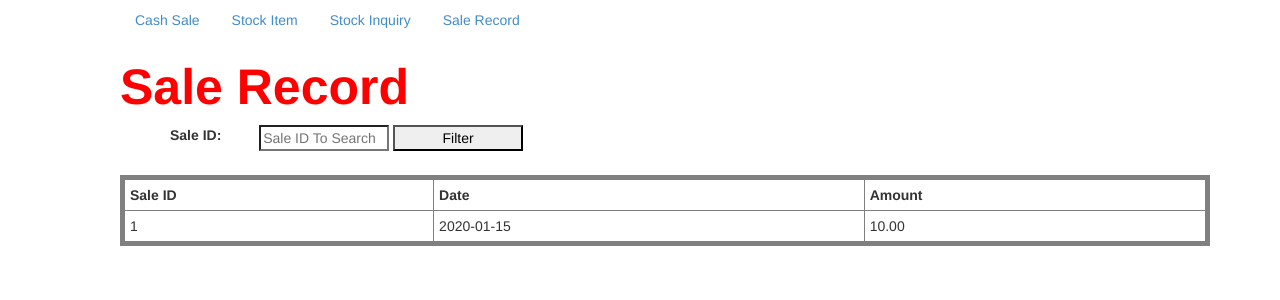
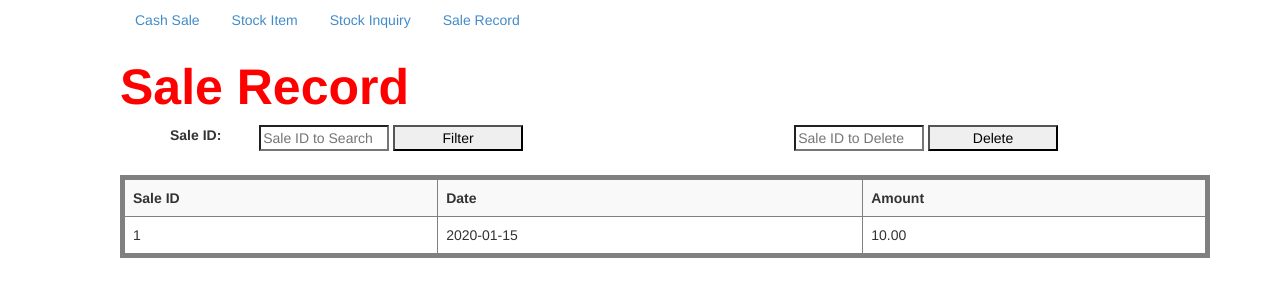
Before and after one commit to victorchinyt/PHP-SRS, a PHP site: page /PHP-SRS/record.php in a window 1280 px wide. Shown: the top 300 px of the page. Run offline with PHP 8.4, Linux system fonts and the light colour scheme; tables that the repository leaves empty hold one stand-in row (values such as "Sample post").

Commit message:
delete by sales id in record.php and minor changes
delete added to record.php with a textbox to input sale id. minor changes in index.php

```diff
--- a/PHP-SRS/index.php
+++ b/PHP-SRS/index.php
@@ -44,7 +44,6 @@
                 echo "<p>Unable to create table. Error Code ". mysql_errno().":".mysql_error()."</p>";
             }
         }else echo "<p>Sorry, table '$tableName2' already exist!<p>";
-
 ?>
 
 <!DOCTYPE html>
@@ -272,9 +271,9 @@
 
         $sqlResult = @mysql_query($sql_update, $dbConnection);
         if ($sqlResult === TRUE) {
-            echo "Stock update successfully";
+            echo "<br/>Stock update successfully";
         } else {
-            echo "<p>Unable to update data. Error Code ". mysql_errno($sql_update).":". mysql_error($sql_update)."</p>";
+            echo "<p>Unable to update data.</p>";
         }
     }
 ?>
--- a/PHP-SRS/record.php
+++ b/PHP-SRS/record.php
@@ -6,9 +6,26 @@ if(isset($_POST['search']))
     // using concat mysql function
     $query = "SELECT * FROM `sales_record` WHERE CONCAT(`sale_id`, `sale_date`, `amount`) LIKE '%".$saleToSearch."%'";
     $search_result = filterTable($query);
-
 }
  else {
+    $query = "SELECT * FROM `sales_record`";
+    $search_result = filterTable($query);
+}
+
+if(isset($_POST['delete']))
+{
+    // sql to delete a record
+    $del = $_POST['toDelete'];
+
+    $sql_del = "DELETE FROM sales_record WHERE sale_id=$del";
+
+    $connect = mysqli_connect("localhost", "root", "", "srs_db");
+    $sqlResult = mysqli_query($connect, $sql_del);
+    if ($sqlResult === TRUE) {
+        echo "Record deleted successfully";
+    } else {
+        echo "<p>Error deleting record.</p>";
+    }
     $query = "SELECT * FROM `sales_record`";
     $search_result = filterTable($query);
 }
@@ -22,6 +39,7 @@ function filterTable($query)
 }
 
 ?>
+
 <!DOCTYPE html>
 <html lang="en" data-ng-app="myApp">
 <head>
@@ -39,7 +57,7 @@ function filterTable($query)
     <link href="css/style.css" rel="stylesheet" />
 </head>
 <body data-ng-controller = "postCtrl">
-    <div class="container">
+    <div class="container" >
 
         <?php
 			include("header.php");
@@ -52,13 +70,17 @@ function filterTable($query)
                         <div class="col-sm-1">
                             <p><strong>Sale ID: </strong></p>
                         </div>
-                        <div class="col-sm-11">
-                            <input type="text" name="saleToSearch" placeholder="Sale ID To Search" />
+                        <div class="col-sm-6">
+                            <input type="text" name="saleToSearch" placeholder="Sale ID to Search" />
                             <input type="submit" name="search" value="Filter" />
+                        </div>
+                        <div class="col-sm-5" >
+                            <input type="text" name="toDelete" placeholder="Sale ID to Delete" />
+                            <input type="submit" name="delete" value="Delete" />
                         </div>
                     </div><br/>
 
-                    <table border="5" cellpadding="5" cellspacing="0" style="border-collapse: collapse" bordercolor="#808080" width="100&#37">
+                    <table class="table table-striped table-hover" border="5" cellpadding="5" cellspacing="0" style="border-collapse: collapse" bordercolor="#808080" width="100&#37">
                         <tr>
                             <th>Sale ID</th>
                             <th>Date</th>
@@ -87,9 +109,10 @@ function filterTable($query)
             </div>
         </form>
     </div>
+
 	<script src="js/angular.min.js"></script>
 	<script src="js/angular-route.min.js"></script>
-	<script src="js/appmenu.js"></script>
     <script src="js/script.js"></script>
+
 </body>
 </html>
```
